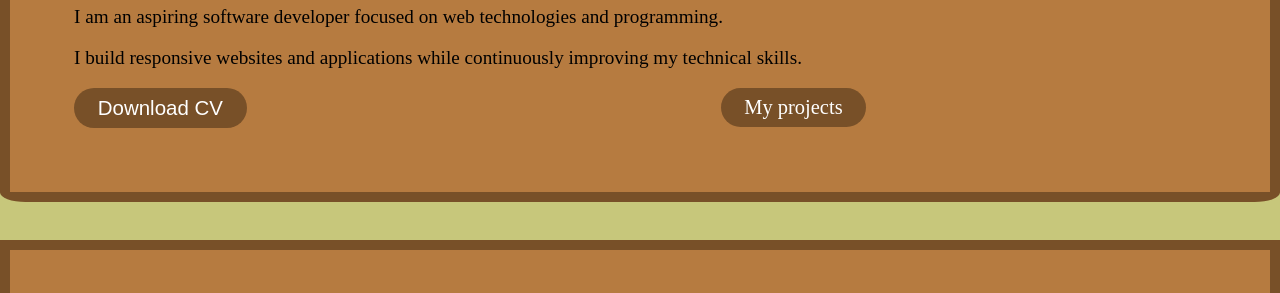
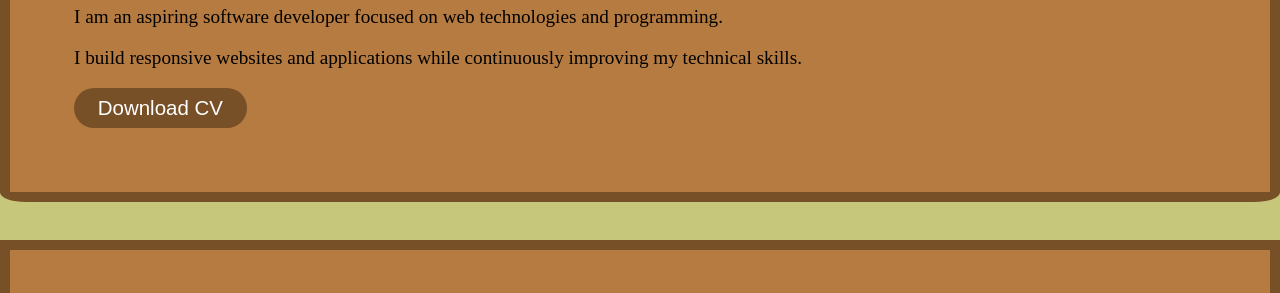
Before and after one commit to ZaherTabboubi/personal-portfolio, a plain HTML site: page index.html in a window 1280 px wide. Shown: the part 276-569 px from the top of the page. Drawn offline with nearby package versions, Linux system fonts and the light colour scheme.

Commit message:
Update index.html

```diff
--- a/index.html
+++ b/index.html
@@ -28,7 +28,7 @@
             <a href="cv.pdf" download>
                 <button>Download CV</button>
             </a>
-            <a href="projects.html" id="pr">My projects</a>
+
         </section>
 
         <img src="me.png" alt="My photo">
```
